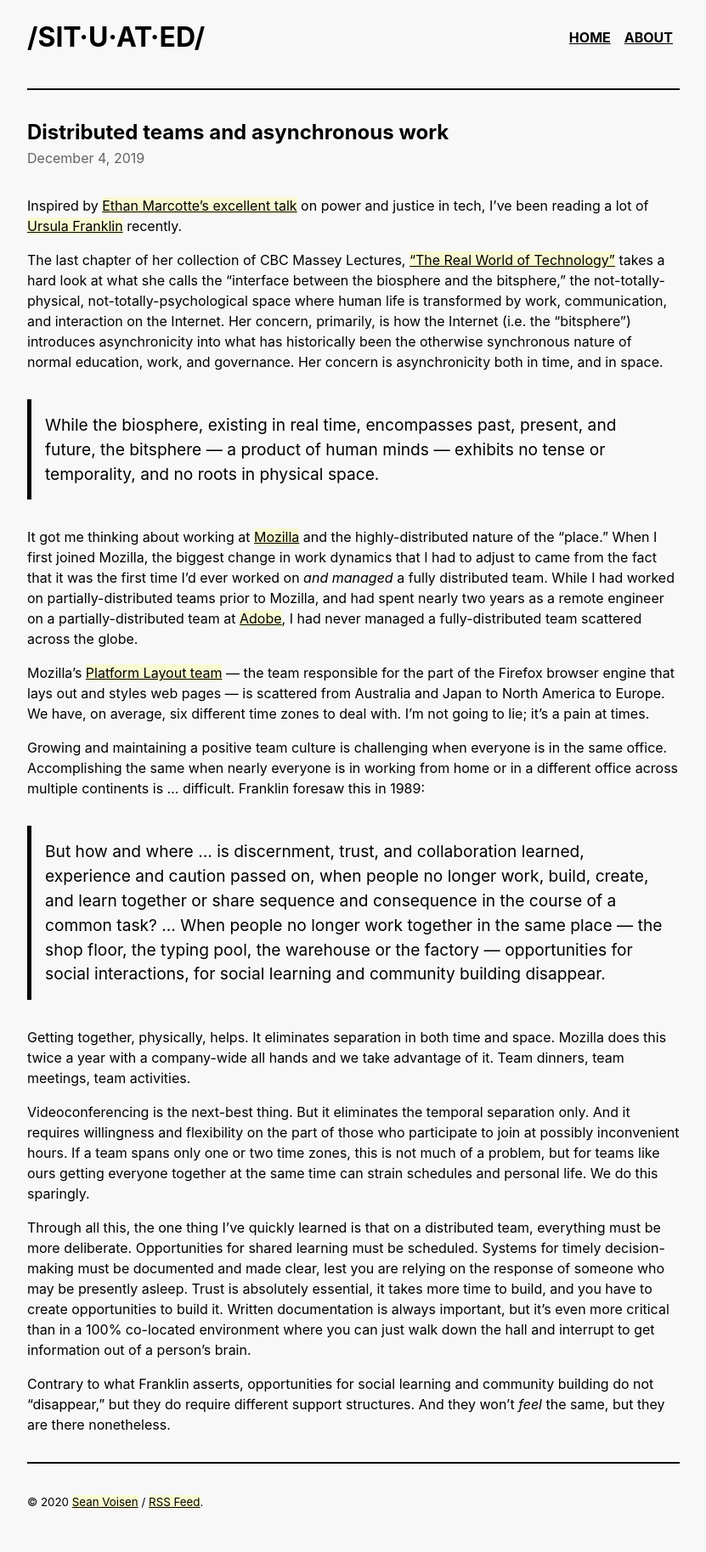
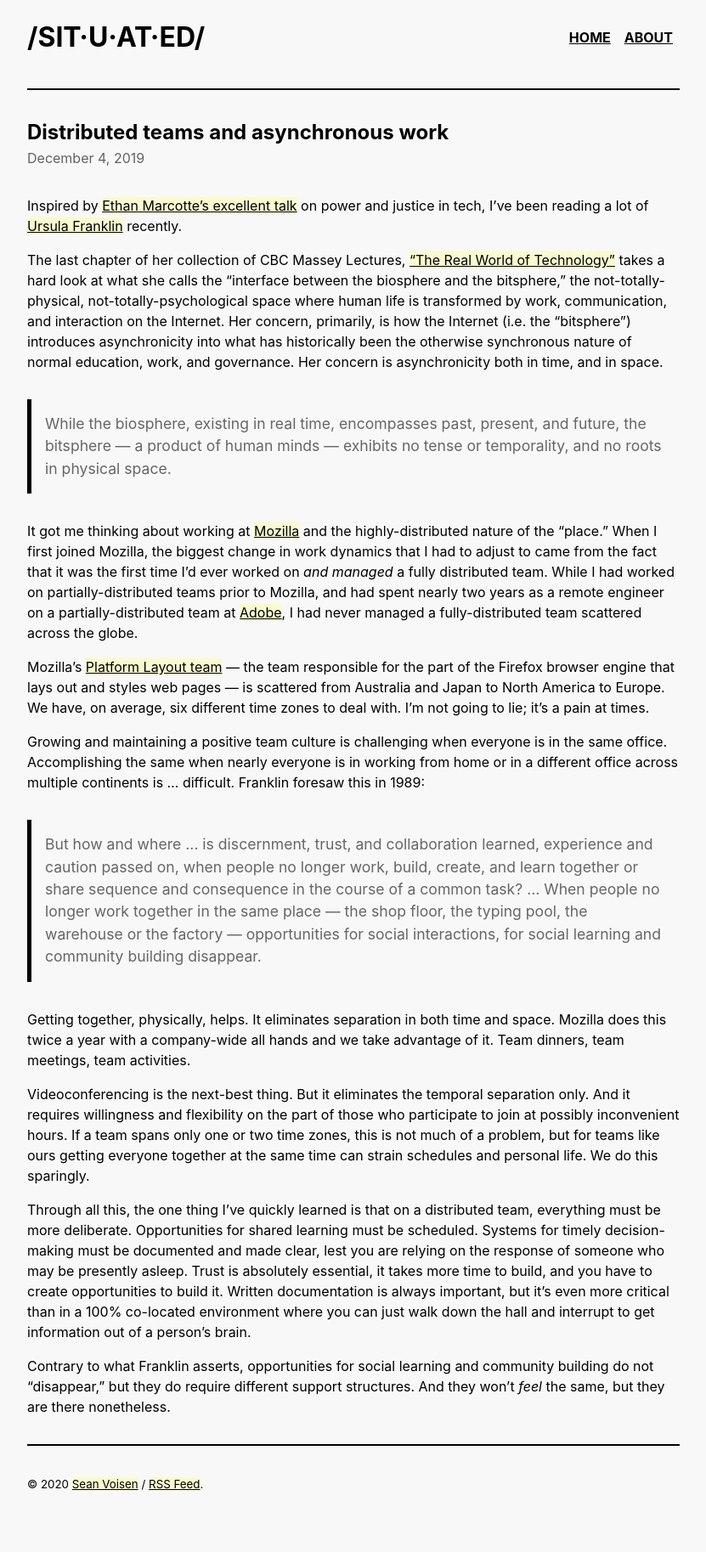
Before and after one commit to svoisen/situated.blog, a Jekyll site: the page built from _posts/2019-12-04-distributed-teams-asynchronous.md, in a window 1280 px wide. Shown: the whole page at 85% size, without its empty margins (224-1055 px from the left). Built offline with Jekyll 4.4.1, drawn with Linux system fonts in a browser that asks for light colours; after the commit the page ends 1806 px from its top, so only the background shows below that.

Commit message:
Update blockquote styles

```diff
--- a/_sass/_type.scss
+++ b/_sass/_type.scss
@@ -44,7 +44,8 @@ header a {
 
 blockquote {
     border-left: 5px solid black;
-    font-size: 120%;
+    font-size: 110%;
+    color: #666;
     margin: 2rem 0;
     padding: 1rem;
 
```
